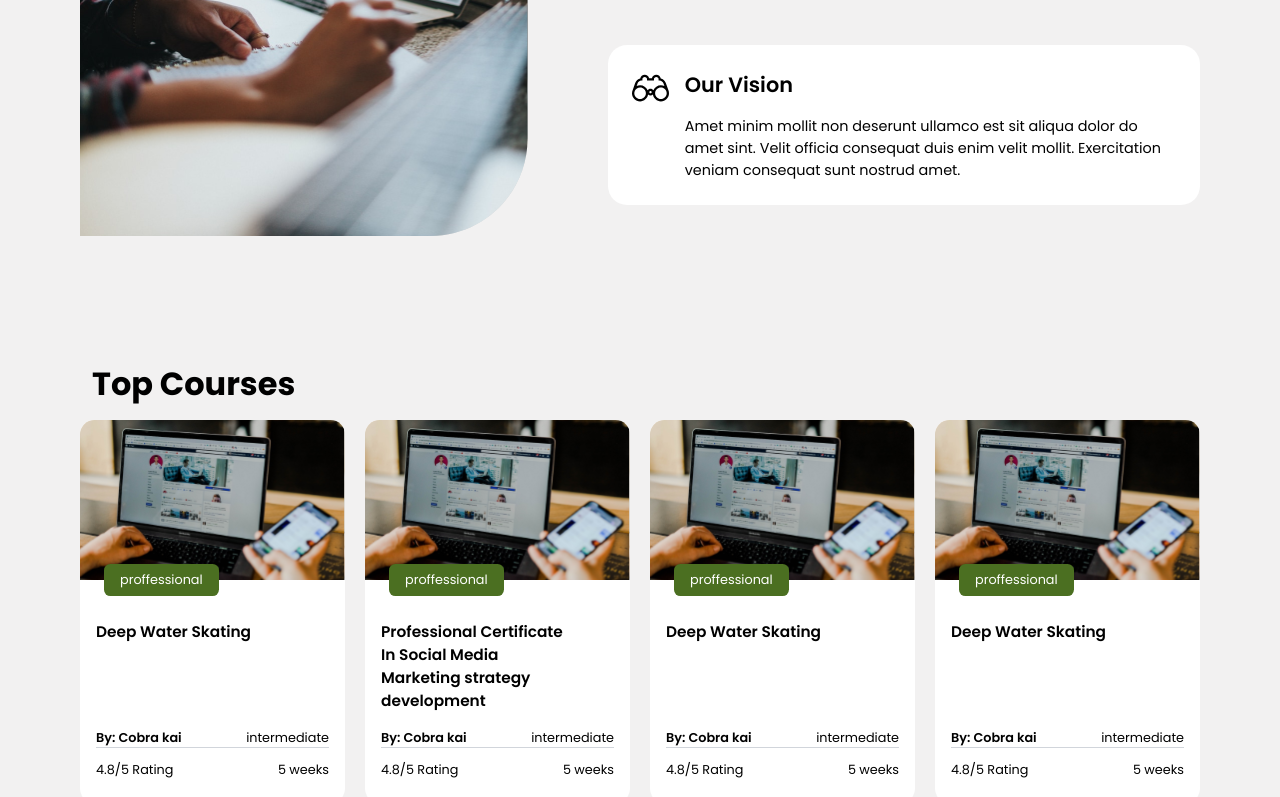
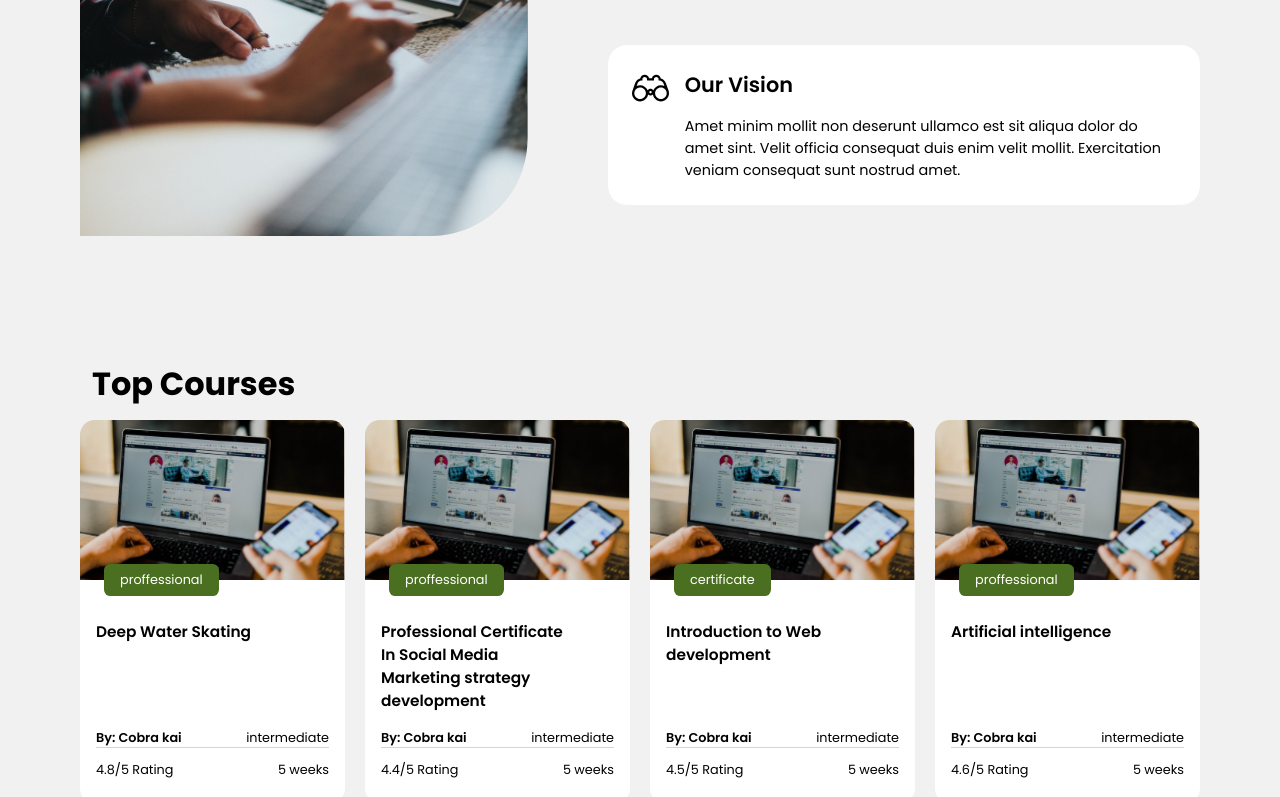
Before and after one commit to pappitito/pedawall-v1, a Next.js app: page / in a window 1280 px wide. Shown: the part 2000-2797 px from the top of the page. Built offline with nearby package versions, Linux system fonts and the light colour scheme.

Commit message:
update to courses

```diff
--- /dev/null
+++ b/src/app/courses/[type]/[course]/page.tsx
@@ -0,0 +1,66 @@
+import { dummyCourses } from "@/components/misc"
+import Header from "@/containers/Header"
+import LanguageIcon from '@mui/icons-material/Language';
+
+export default function Page({params}: any) {
+    const splitParameter = (text : string) =>{
+        var mySplit = text.split('-')
+        var mySplitId = mySplit[mySplit.length - 1]
+        var mySplitTitle = text.split('-').slice(0,-1).join(' ')
+        return {
+            id: mySplitId,
+            title: mySplitTitle
+        }
+    }
+
+    const details = splitParameter(params.course)
+
+    const courseDetails = dummyCourses.find((course)=>
+        course.id?.slice(0,5) === details.id && (course.title.toLowerCase() === details.title || course.title.toLowerCase().includes(details.title[0])  )
+    )
+
+    return(
+        <div className="flex flex-col w-full">
+            <Header/>
+            <div className="flex flex-col text-white w-full bg-[#29303B] mt-[3rem] pt-[4rem] p-6 lg:p-[4rem]">
+                <h1 className=" text-[1.5rem] md:text-[2rem] md:w-[70%] font-bold">{courseDetails?.title}</h1>
+                <p className="text-[0.9rem] md:text-[1rem] mt-2">{courseDetails?.subtitle}</p>
+                <div className="flex items-center md:w-[45%] flex-wrap  text-[0.8rem] mt-5 gap-3">
+                        <div className="p-1 pt-[0.1rem] pb-[0.1rem] rounded-sm text-black bg-yellow-500">{courseDetails?.level?.toUpperCase()}</div>
+                        {courseDetails?.numberOfRatings && <div>{`(${courseDetails?.numberOfRatings} Ratings)`}</div>}
+                        {courseDetails?.numberOfStudents && <div>{`${courseDetails?.numberOfStudents } Students enrolled`}</div>}
+                        <div className="flex items-center gap-1"> <LanguageIcon/> {courseDetails?.language} </div>
+                </div>
+                <div className="mt-[1.2rem] md:w-[41%] lg:w-[55%] text-[0.9rem]">Created by {courseDetails?.school}</div>
+                {courseDetails?.lastUpdated && <div className="mt-[1.2rem] text-[0.9rem]">Last updated {courseDetails?.lastUpdated}</div>}
+            </div>
+            <div className="w-full bg-transparent md:mt-[-8rem] flex p-3 lg:pr-[4rem] justify-end ">
+                <div className="bg-white flex-col xs:flex-row w-full gap-2 xs:gap-[5rem] md:gap-8 md:max-w-[29rem] lg:max-w-[32rem] rounded-[1.1rem] shadow-lg pl-5 pr-5 p-[1.5rem]  flex">
+                    <div className="flex gap-3 items-end  w-full xs:max-w-[42%] md:max-w-[14rem] xs:flex-col">
+                            <img className="w-[100%] xs:w-full h-[8rem] xs:h-[7.4rem] object-cover rounded-[0.8rem] " src={courseDetails?.coverImg} alt="course image" />
+                            <div className="flex w-full flex-col gap-2">
+                            <div className="text-[2rem] w-full flex xs:hidden justify-center mb-3  font-serif font-semibold">${courseDetails?.price}</div>
+                                <div className="w-full p-[0.6rem] text-center rounded-lg text-[#7EB200] border-[#7EB200] text-[0.8rem] border-[1px] ">Add to cart</div>
+                                <div className="w-full p-[0.6rem] text-center rounded-lg text-[#CA9500] border-[#CA9500] text-[0.8rem] border-[1px] ">Add to cart</div>
+                            </div>
+                    </div>
+                    <div className="flex flex-col">
+                        <div className="text-[2rem] hidden xs:flex   font-serif font-semibold">${courseDetails?.price}</div>
+                        <h2 className="xs:mt-6 mt-3 font-semibold">Inludes:</h2>
+                        <div className="flex gap-2 mt-3 text-[0.8rem] leading-[0.9rem] flex-row xs:flex-col xs:gap-2 ">
+                            <div className="flex gap-3  flex-col">
+                                <div>20 Hours of on demand videos</div>
+                                <div>full time life access</div>
+                            </div>
+                            <div className="flex gap-3  flex-col">
+                                <div>6 lessons</div>
+                                <div>Access on mobile and tv</div>
+                            </div>
+
+                        </div>
+                    </div>
+                </div>
+            </div>
+        </div>
+    )
+}
--- /dev/null
+++ b/src/app/courses/[type]/page.tsx
@@ -0,0 +1,8 @@
+export default function Page({params}: any) {
+    return(
+        <div>
+            the type
+            {params.type}
+        </div>
+    )
+}
--- /dev/null
+++ b/src/app/courses/page.tsx
@@ -0,0 +1,7 @@
+export default function Page() {
+    return(
+        <div>
+            all courses
+        </div>
+    )
+}
--- a/src/components/misc.tsx
+++ b/src/components/misc.tsx
@@ -1,85 +1,141 @@
 export interface CourseProp {
+    id?: string
     title: string;
+    subtitle?: string;
     school?: string;
     level?: string;
     type?: string;
     duration?: string;
     rating?: string
-    coverImg?: string
+    numberOfRatings?: number;
+    numberOfStudents?: number;
+    language?: string;
+    coverImg?: string;
+    lastUpdated?: string;
+    price?: number;
 }
 
 export const dummyCourses : CourseProp[] = [
     {
+        id: 'ijgnig5y4545iu',
         title: 'Deep Water Skating',
+        subtitle: 'Manage Your Social Strategies. Expand your online audience and establish your social brand',
         school: "Cobra kai",
         level: 'intermediate',
         type: 'proffessional',
         duration: '5 weeks',
+        numberOfRatings: 150,
+        numberOfStudents: 602,
+        language: 'English',
         rating: '4.8',
-        coverImg: 'assets/courseImg.svg'
+        coverImg: '/assets/courseImg.svg',
+        lastUpdated: 'Mon, 3rd May 2023',
+        price: 57.20
+
     },
     {
+        id: '35kskjeidei5533',
         title: 'Professional Certificate In Social Media Marketing strategy development',
+        subtitle: 'Manage Your Social Strategies. Expand your online audience and establish your social brand',
         school: "Cobra kai",
         level: 'intermediate',
         type: 'proffessional',
         duration: '5 weeks',
-        rating: '4.8',
-        coverImg: 'assets/courseImg.svg'
+        numberOfRatings: 150,
+        numberOfStudents: 602,
+        language: 'English',
+        rating: '4.4',
+        coverImg: '/assets/courseImg.svg',
+        price: 10
     },
     {
-        title: 'Deep Water Skating',
+        id: '439drjf9vrj',
+        title: 'Introduction to Web development',
+        subtitle: 'Manage Your Social Strategies. Expand your online audience and establish your social brand',
+        school: "Cobra kai",
+        level: 'intermediate',
+        type: 'certificate',
+        duration: '5 weeks',
+        numberOfRatings: 150,
+        numberOfStudents: 602,
+        language: 'English',
+        rating: '4.5',
+        coverImg: '/assets/courseImg.svg',
+        price: 20
+    },
+    {
+        id: 'iui3j9340jt4jr',
+        title: 'Artificial intelligence',
+        subtitle: 'Manage Your Social Strategies. Expand your online audience and establish your social brand',
         school: "Cobra kai",
         level: 'intermediate',
         type: 'proffessional',
         duration: '5 weeks',
-        rating: '4.8',
-        coverImg: 'assets/courseImg.svg'
+        numberOfRatings: 150,
+        numberOfStudents: 602,
+        language: 'English',
+        rating: '4.6',
+        coverImg: '/assets/courseImg.svg',
+        price: 49.99
     },
     {
-        title: 'Deep Water Skating',
+        id: 'jwgdn49593eeedf',
+        title: 'Digital marketing',
+        subtitle: 'Manage Your Social Strategies. Expand your online audience and establish your social brand',
         school: "Cobra kai",
         level: 'intermediate',
         type: 'proffessional',
         duration: '5 weeks',
-        rating: '4.8',
-        coverImg: 'assets/courseImg.svg'
+        numberOfRatings: 150,
+        numberOfStudents: 602,
+        language: 'English',
+        rating: '4.3',
+        coverImg: '/assets/courseImg.svg',
+        price: 100
     },
     {
-        title: 'Deep Water Skating',
+        id: 'utu583e3ddhef',
+        title: 'Dropshipping: full course',
+        subtitle: 'Manage Your Social Strategies. Expand your online audience and establish your social brand',
         school: "Cobra kai",
         level: 'intermediate',
         type: 'proffessional',
         duration: '5 weeks',
-        rating: '4.8',
-        coverImg: 'assets/courseImg.svg'
+        numberOfRatings: 150,
+        numberOfStudents: 602,
+        language: 'English',
+        rating: '4.0',
+        coverImg: '/assets/courseImg.svg',
+        price: 57.20
     },
     {
-        title: 'Deep Water Skating',
-        school: "Cobra kai",
+        id: 'ia39fbeucnef493',
+        title: 'Professional Certificate In Social Media Marketing',
+        subtitle: 'Manage Your Social Strategies. Expand your online audience and establish your social brand',
+        school: "University of edinburgh University of edinburgh ",
         level: 'intermediate',
+        type: 'Degree',
+        duration: '5 weeks',
+        numberOfRatings: 150,
+        numberOfStudents: 602,
+        language: 'English',
+        rating: '4.7',
+        coverImg: '/assets/courseImg.svg',
+        price: 57
+    },
+    {
+        id: 'j40she8fnhdhwd',
+        title: 'Professional Certificate In Social Media Marketing',
+        subtitle: 'Manage Your Social Strategies. Expand your online audience and establish your social brand',
+        school: "University of edinburgh University of edinburgh ",
+        level: 'beginner',
         type: 'proffessional',
         duration: '5 weeks',
-        rating: '4.8',
-        coverImg: 'assets/courseImg.svg'
-    },
-    {
-        title: 'Professional Certificate In Social Media Marketing',
-        school: "University of edinburgh University of edinburgh ",
-        level: 'intermediate',
-        type: 'proffessional',
-        duration: '5 weeks',
-        rating: '4.8',
-        coverImg: 'assets/courseImg.svg'
-    },
-    {
-        title: 'Professional Certificate In Social Media Marketing',
-        school: "University of edinburgh University of edinburgh ",
-        level: 'intermediate',
-        type: 'proffessional',
-        duration: '5 weeks',
-        rating: '4.8',
-        coverImg: 'assets/courseImg.svg'
+        numberOfRatings: 150,
+        numberOfStudents: 602,
+        language: 'English',
+        rating: '4.1',
+        coverImg: '/assets/courseImg.svg'
     },
 
 
--- a/src/containers/EducationUltraMuros.tsx
+++ b/src/containers/EducationUltraMuros.tsx
@@ -16,7 +16,7 @@ const EducationUltraMuros = () => {
     },[fader])
     useEffect(()=>{
         const fadeTimeout = setInterval(() => {
-            faderWord === 'Ultra Muros`' ? setFaderWord('Beyond Walls') : setFaderWord('Ultra Muros`')
+            faderWord === 'Ultra Muros' ? setFaderWord('Beyond Walls') : setFaderWord('Ultra Muros')
           }, 4200)
 
           return () => clearInterval(fadeTimeout)
```
